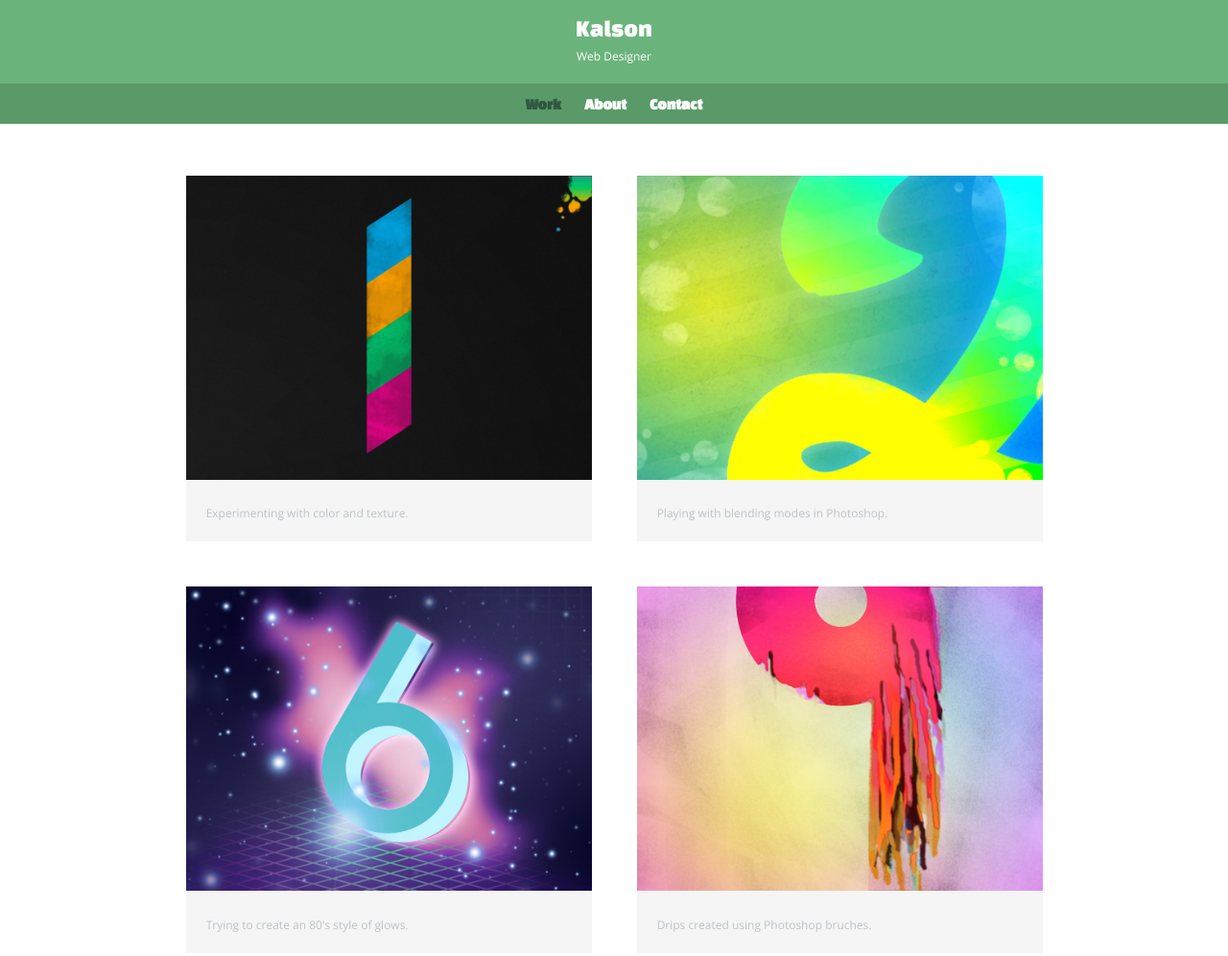
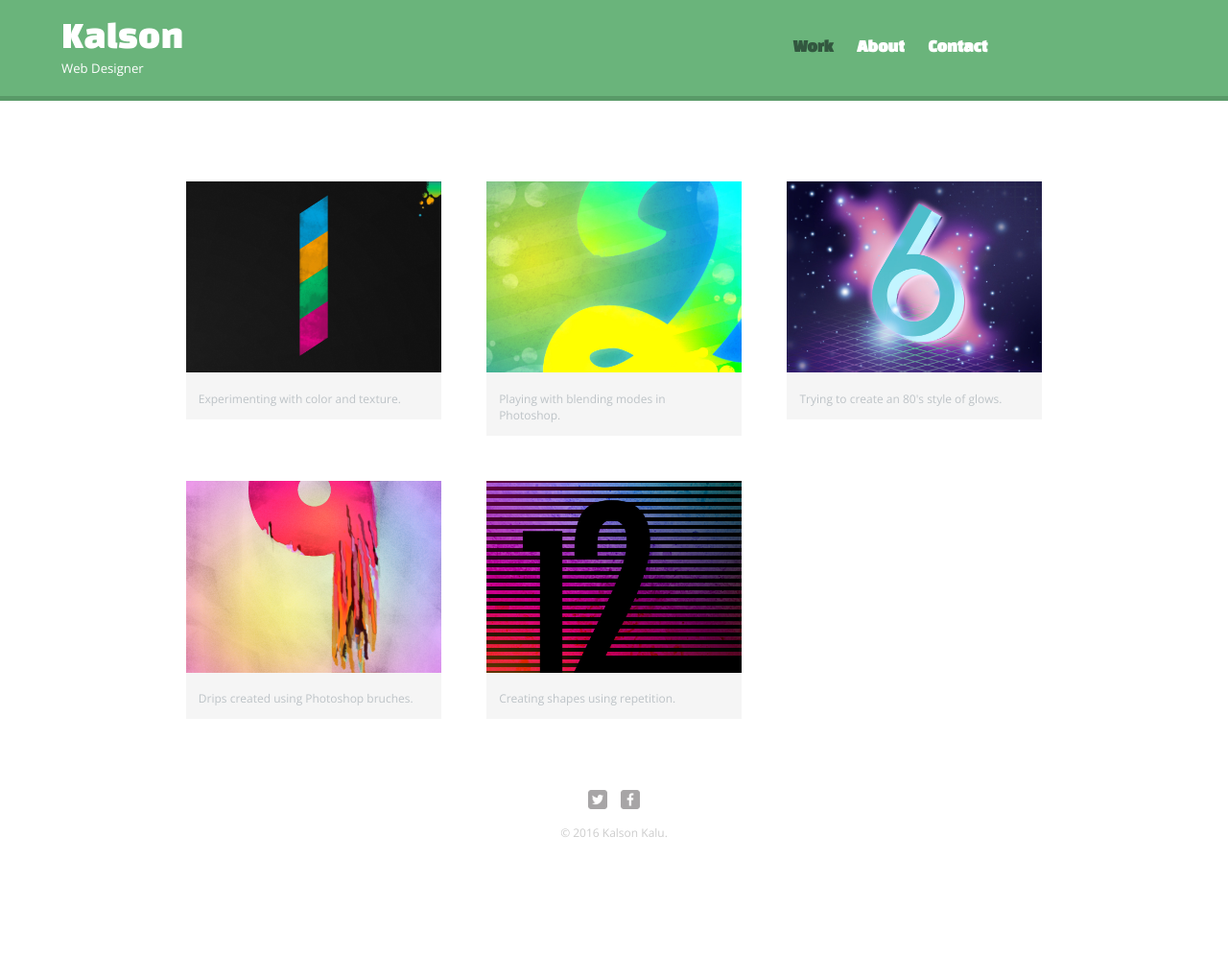
Before and after one commit to Kalson/Website, a plain HTML site: page index.html in a window 1280 px wide. Shown: the top 996 px of the page at 96% size. After the commit the page ends 888 px from the top, so only its background shows below. Drawn offline with nearby package versions, Linux system fonts and the light colour scheme.

Commit message:
Setup Responsive Web Design

```diff
--- a/css/main.css
+++ b/css/main.css
@@ -16,7 +16,8 @@ a {
   text-decoration: none;
 }
 
-/* make the images responsive due to webpage if it changes size*/
+/* make the images responsive due to webpage if it changes size
+It's called Fluid Imaging */
 img {
   max-width: 100%; /* images to fill their parent element */
 }
--- /dev/null
+++ b/css/responsive.css
@@ -0,0 +1,94 @@
+/* each media query rule, we'll write additional CSS that will only be added if
+the conditions of our media query are true */
+
+/* telling the browser that we want to target digital screens with a min-width
+of 480px as opposed to print media (for larger than your avg smart phone)*/
+@media screen and (min-width: 480px) {
+/* b/c of "and" both of these need to be true in order for this css we're added
+to be added to our page */
+
+/*******************************
+TWO COLUMN LAYOUT
+********************************/
+
+  #primary {
+    width: 50%;
+    float: left;
+  }
+
+  #secondary {
+    width: 40%;
+    float: right; /* floating to the right for rare browser issues */
+  }
+
+/*******************************
+want 3 elements side by side, so total width of each element * 3
+and each item has margin of 2.5 on all sides, so the left and right (2.5 + 2.5)
+So we're up to 15% so far for our margins. Everything else needs to be space
+that's actually taken up by the images So that's 100% of the space minus 15% of
+the space, which is just taken up by margins
+3 * 5 = 15
+100% - 15% = 85% / 3 columns = 28.333333 width
+********************************/
+
+/*******************************
+PAGE: PORTFOLIO
+********************************/
+
+  #gallery li {
+    width: 28.3333%;
+  }
+
+  /* any of the style on #gallery li to apply on every 4 item */
+  #gallery li:nth-child(4n) {
+    clear: left;
+  }
+
+/*******************************
+PAGE: ABOUT
+********************************/
+
+  .profile-photo {
+    float: left;
+    margin:  0 5% 80px 0;
+  }
+
+}
+
+/*for large tablets and destops */
+@media screen and (min-width: 660px) {
+
+/*******************************
+HEADER
+********************************/
+
+nav {
+  background: none;
+  float: right;
+  font-size: 1.125em;
+  margin-right: 5%;
+  width: 45%;
+}
+
+#logo {
+  float: left;
+  margin-left: 5%;
+  text-align: left;
+  width: 45%;
+}
+
+h1 {
+  font-size: 2.5em;
+}
+
+h2 {
+  font-size: 0.825em;
+  margin-bottom: 20px;
+}
+
+header {
+  border-bottom: 5px solid #599a68; /* 5px for width, solid for style */
+  margin-bottom: 60px;
+}
+
+}
--- a/index.html
+++ b/index.html
@@ -6,6 +6,10 @@
     <link rel="stylesheet" href="css/normalize.css">
     <link href="https://fonts.googleapis.com/css?family=Changa+One|Open+Sans" rel="stylesheet">
     <link rel="stylesheet" href="css/main.css">
+    <link rel="stylesheet" href="css/responsive.css"> <!--after main.css, so we
+    build on top of our mobile styles to create tablet and desktop styles-->
+    <meta name="viewport" content="width=device-width, intial-scale=1.0"> <!--
+      so the mobile layout renders to mobile devices instead of desktop layout -->
   </head>
   <body>
     <header>
```
Also changed, not shown: about.html (+4 -0 lines).
